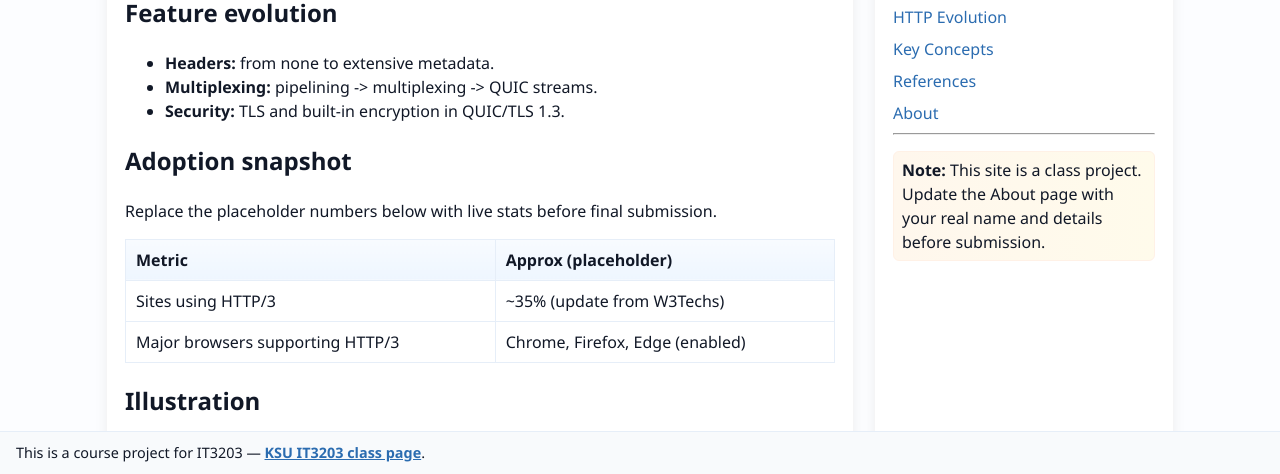
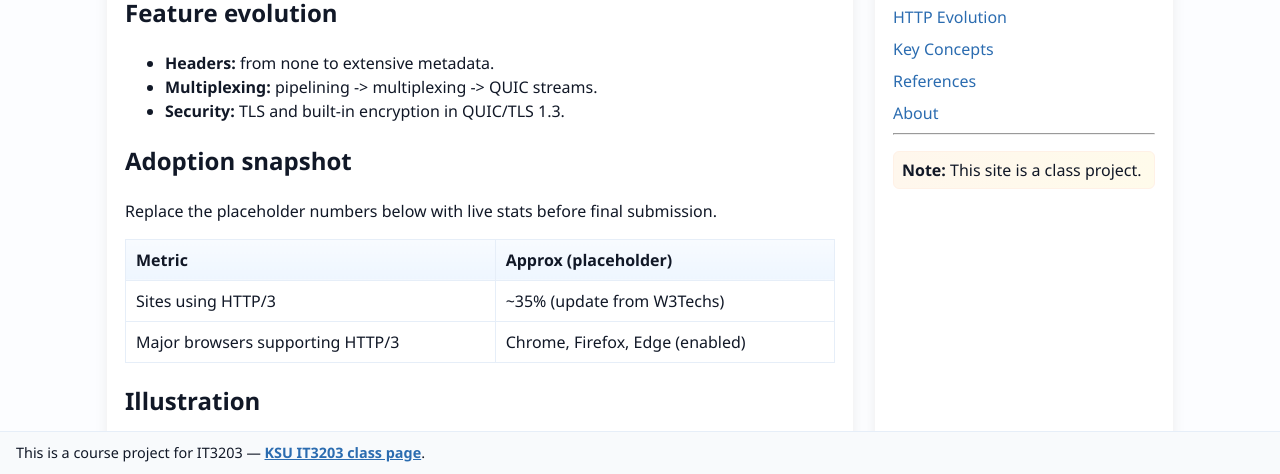
Before and after one commit to Filimon-Tesfaye/Milestone-Project-, a plain HTML site: page topic2.html in a window 1280 px wide. Shown: the part 326-800 px from the top of the page. Drawn offline with Linux system fonts and the light colour scheme.

Commit message:
Update topic2.html

```diff
--- a/topic2.html
+++ b/topic2.html
@@ -85,7 +85,7 @@
         <li><a href="about.html">About</a></li>
       </ul>
       <hr>
-      <p class="highlight"><strong>Note:</strong> This site is a class project. Update the About page with your real name and details before submission.</p>
+      <p class="highlight"><strong>Note:</strong> This site is a class project.</p>
     </aside>
   </main>
 
```
